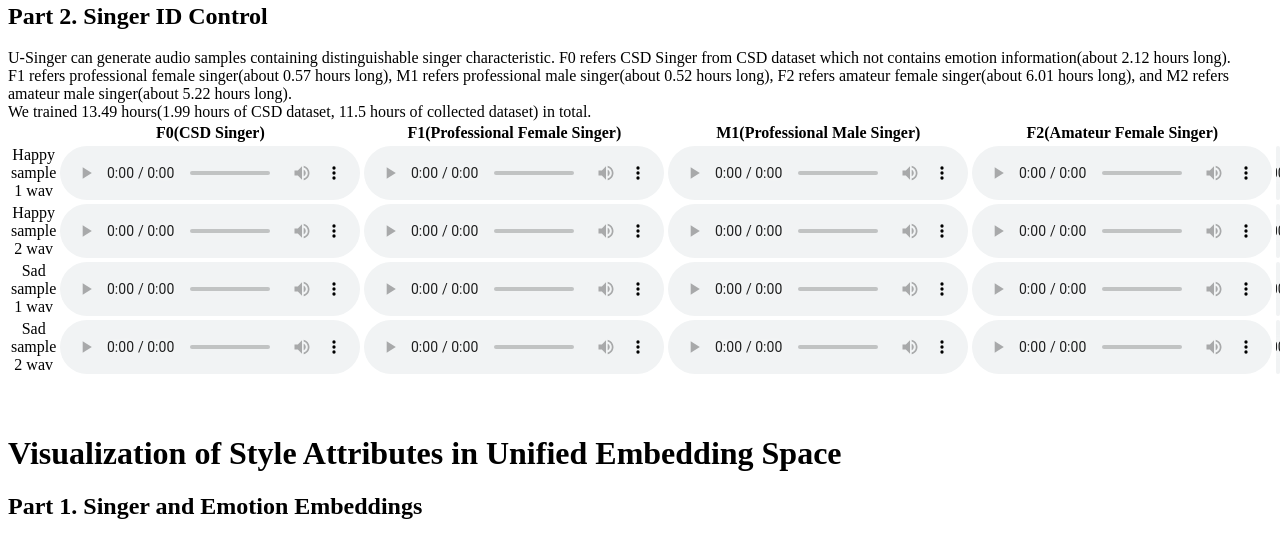
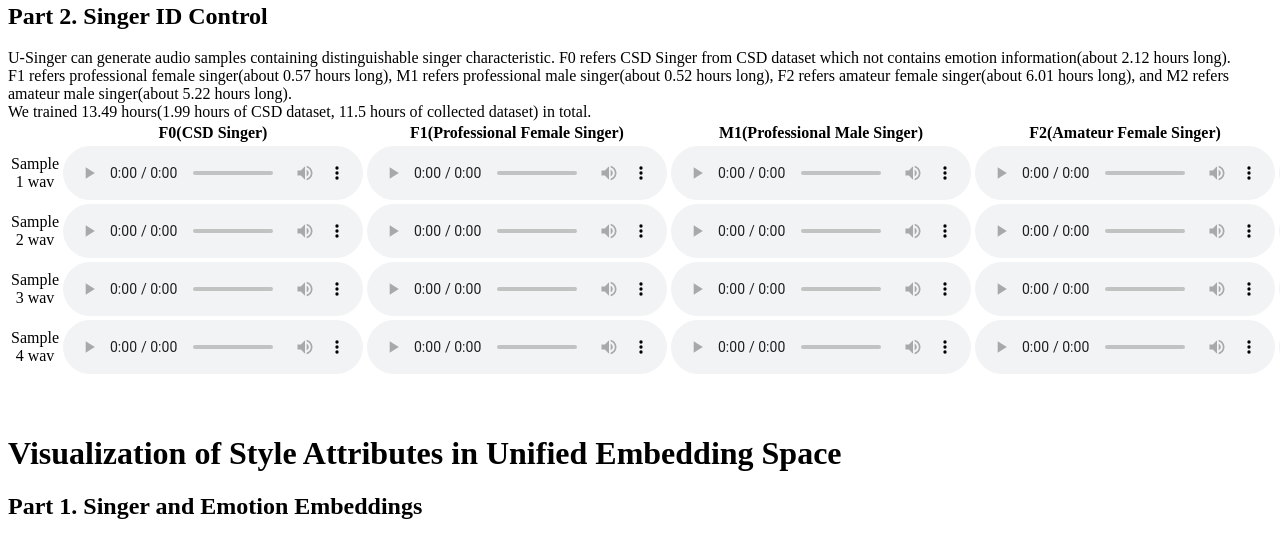
Before and after one commit to U-Singer/u-singer.github.io, a plain HTML site: page index.html in a window 1280 px wide. Shown: the part 4283-4822 px from the top of the page. Drawn offline with Linux system fonts and the light colour scheme.

Commit message:
changed name of samples

```diff
--- a/index.html
+++ b/index.html
@@ -658,7 +658,7 @@
                 <th>M2(Amateur Male Singer)</th>
             </tr>
             <tr>
-                <td>Happy sample 1 wav</td>
+                <td>Sample 1 wav</td>
                 <td>
                     <audio controls="controls">
                         <source src="./samples/singer_control/happy_1_F0.wav">
@@ -686,7 +686,7 @@
                 </td>
             </tr>
             <tr>
-                <td>Happy sample 2 wav</td>
+                <td>Sample 2 wav</td>
                 <td>
                     <audio controls="controls">
                         <source src="./samples/singer_control/happy_2_F0.wav">
@@ -714,7 +714,7 @@
                 </td>
             </tr>
             <tr>
-                <td>Sad sample 1 wav</td>
+                <td>Sample 3 wav</td>
                 <td>
                     <audio controls="controls">
                         <source src="./samples/singer_control/sad_1_F0.wav">
@@ -742,7 +742,7 @@
                 </td>
             </tr>
             <tr>
-                <td>Sad sample 2 wav</td>
+                <td>Sample 4 wav</td>
                 <td>
                     <audio controls="controls">
                         <source src="./samples/singer_control/sad_2_F0.wav">
```
